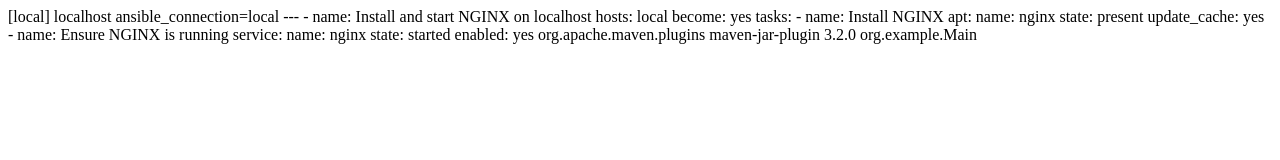
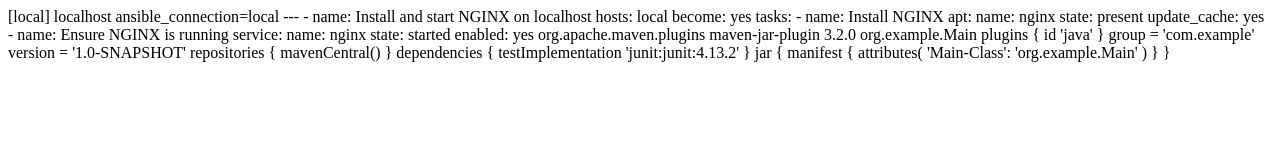
Before and after one commit to Crackydev69/git-practise, a plain HTML site: page index.html in a window 1280 px wide. Drawn offline with Linux system fonts and the light colour scheme.

Commit message:
Update index.html

```diff
--- a/index.html
+++ b/index.html
@@ -48,6 +48,28 @@ localhost ansible_connection=local
     </build>
 
 
+  plugins {
+    id 'java'
+}
+
+group = 'com.example'
+version = '1.0-SNAPSHOT'
+
+repositories {
+    mavenCentral()
+}
+
+dependencies {
+    testImplementation 'junit:junit:4.13.2'
+}
+
+jar {
+    manifest {
+        attributes(
+                'Main-Class': 'org.example.Main'
+        )
+    }
+}
 
 
 </body>
```
